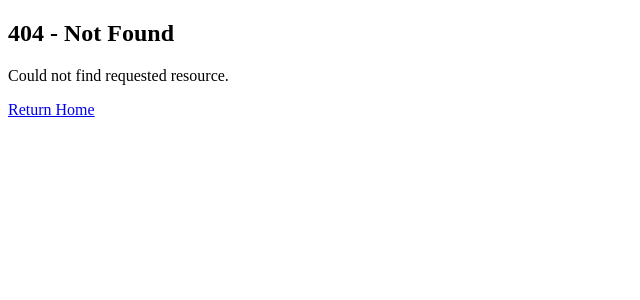
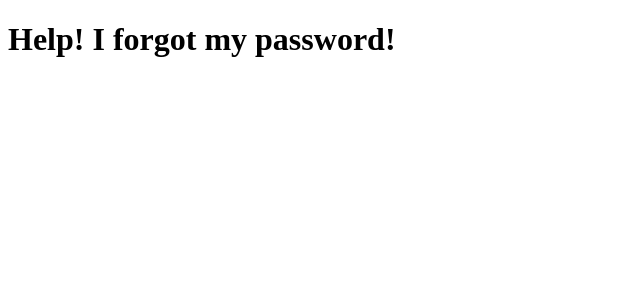
Before and after one commit to faddah/nextjs-codeevolution-routing-demo, a Next.js app: page /forgot-password in a window 1280 px wide. Before the commit this address had no page. Shown: the top 300 px of the page, without its empty margins (0-640 px from the left). Built offline with nearby package versions, Linux system fonts and the light colour scheme.

Commit message:
Created Login, Register & ForgotPassword pages nested in route group (auth) folder.

```diff
--- /dev/null
+++ b/src/app/(auth)/forgot-password/page.tsx
@@ -0,0 +1,5 @@
+import Image from "next/image";
+
+export default function ForgotPassword(): JSX.Element {
+	return (<h1>Help! I forgot my password!</h1>);
+}
--- /dev/null
+++ b/src/app/(auth)/login/page.tsx
@@ -0,0 +1,5 @@
+import Image from "next/image";
+
+export default function Login(): JSX.Element {
+	return (<h1>Login</h1>);
+}
--- /dev/null
+++ b/src/app/(auth)/register/page.tsx
@@ -0,0 +1,5 @@
+import Image from "next/image";
+
+export default function Register(): JSX.Element {
+	return (<h1>Register here</h1>);
+}
```
